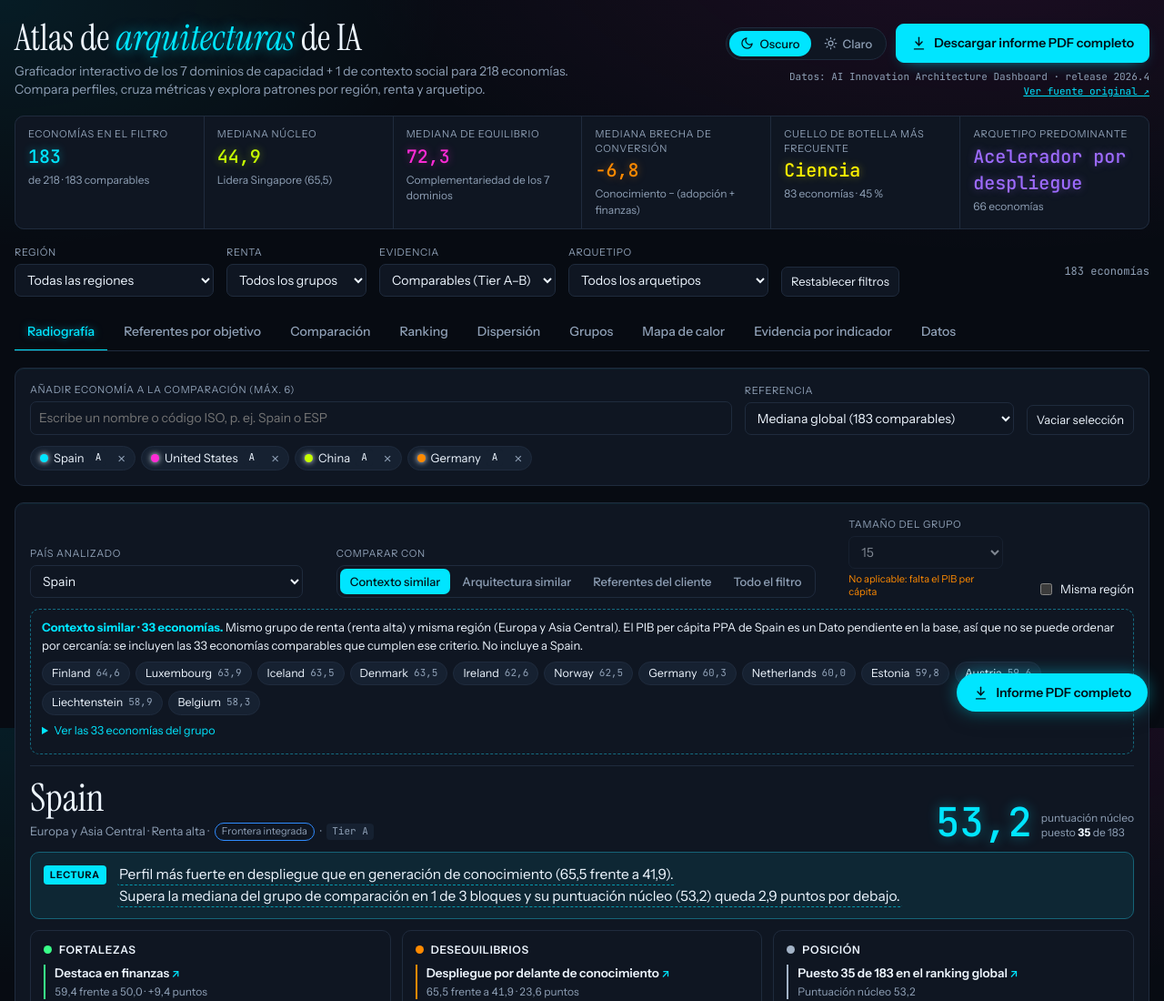
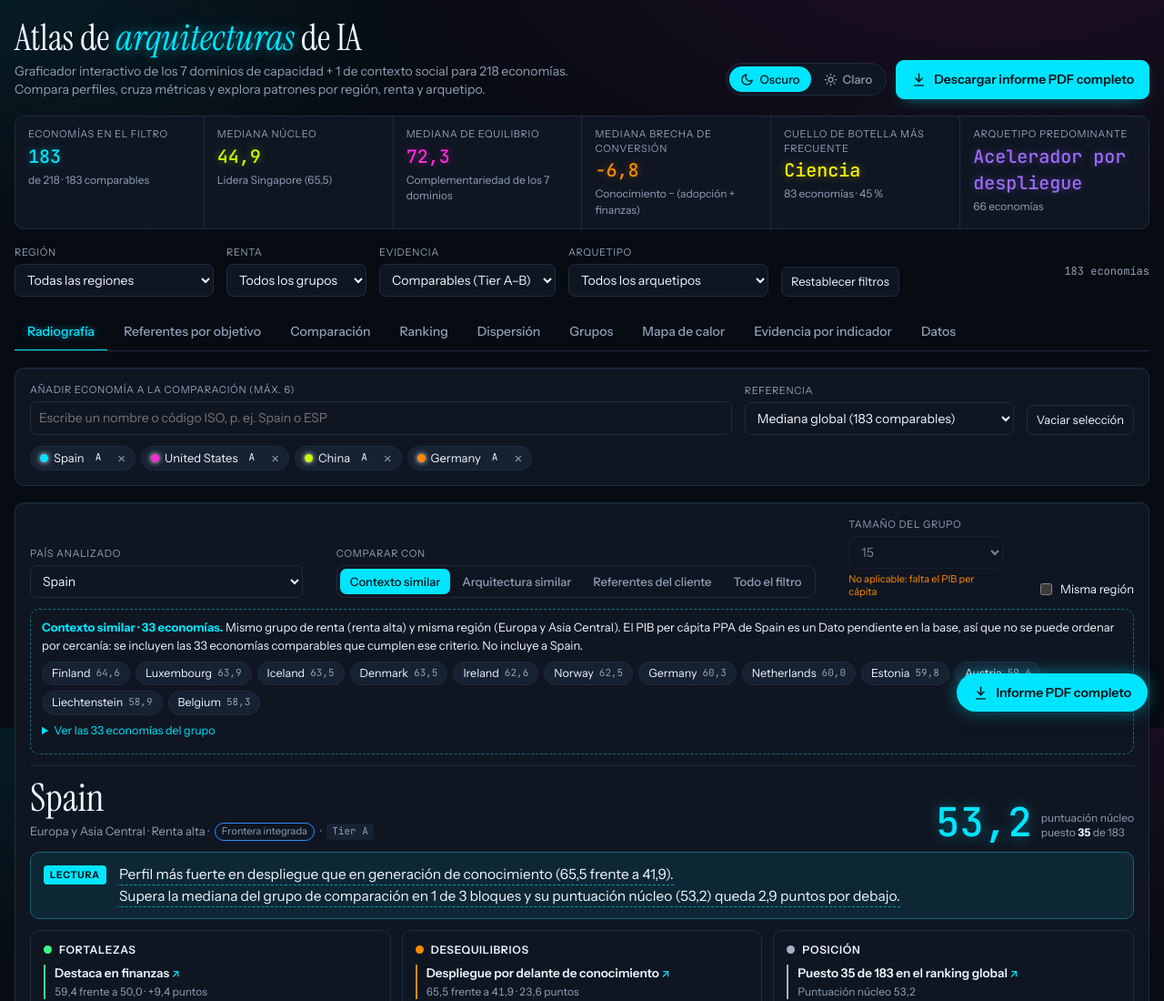
Before and after one commit to jcominuic/atlas-ia, a plain HTML site: page index.html in a window 1280 px wide. Shown: the top 1100 px of the page at 91% size. Drawn offline with nearby package versions, Linux system fonts and the light colour scheme.

Commit message:
Quitar la línea de fuente de la cabecera
Co-Authored-By: Claude Opus 5.5 <noreply@anthropic.com>
Claude-Session: https://claude.ai/code/session_01MRahESvp2B3ytW58L3L5oR

```diff
--- a/index.html
+++ b/index.html
@@ -470,8 +470,6 @@ body.drw-on{overflow:hidden}
         <button class="btn primary" id="exportBtn" type="button"><svg viewBox="0 0 24 24" fill="none" stroke="currentColor" stroke-width="2" stroke-linecap="round" stroke-linejoin="round" aria-hidden="true"><path d="M12 3v12"/><path d="m7 10 5 5 5-5"/><path d="M5 21h14"/></svg><span id="exportLabel">Descargar informe PDF completo</span></button>
       </div>
       </div>
-      <div class="src">Datos: AI Innovation Architecture Dashboard · release 2026.4<br>
-        <a href="https://global-ai-innovation-architecture.marccortesrufe.chatgpt.site/?metric=archetype" target="_blank" rel="noopener">Ver fuente original ↗</a></div>
     </div>
   </header>
 
```
